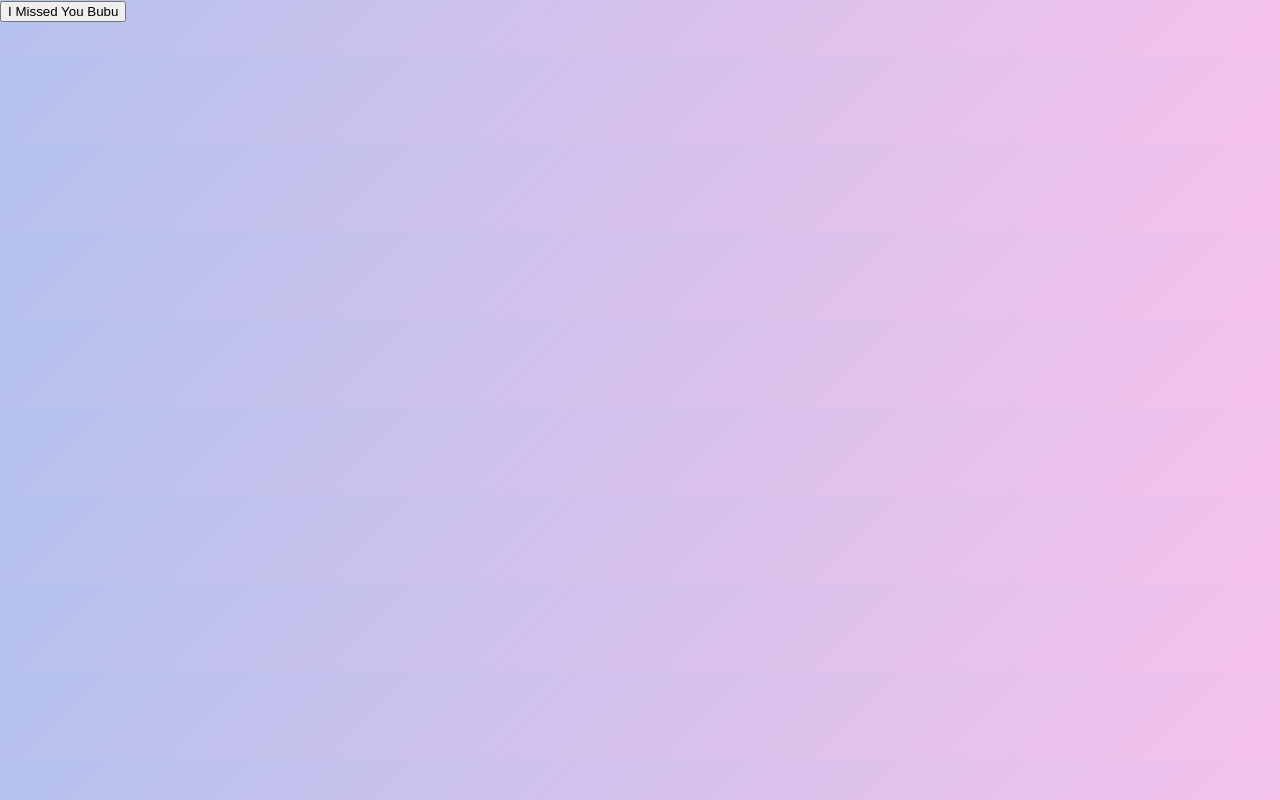
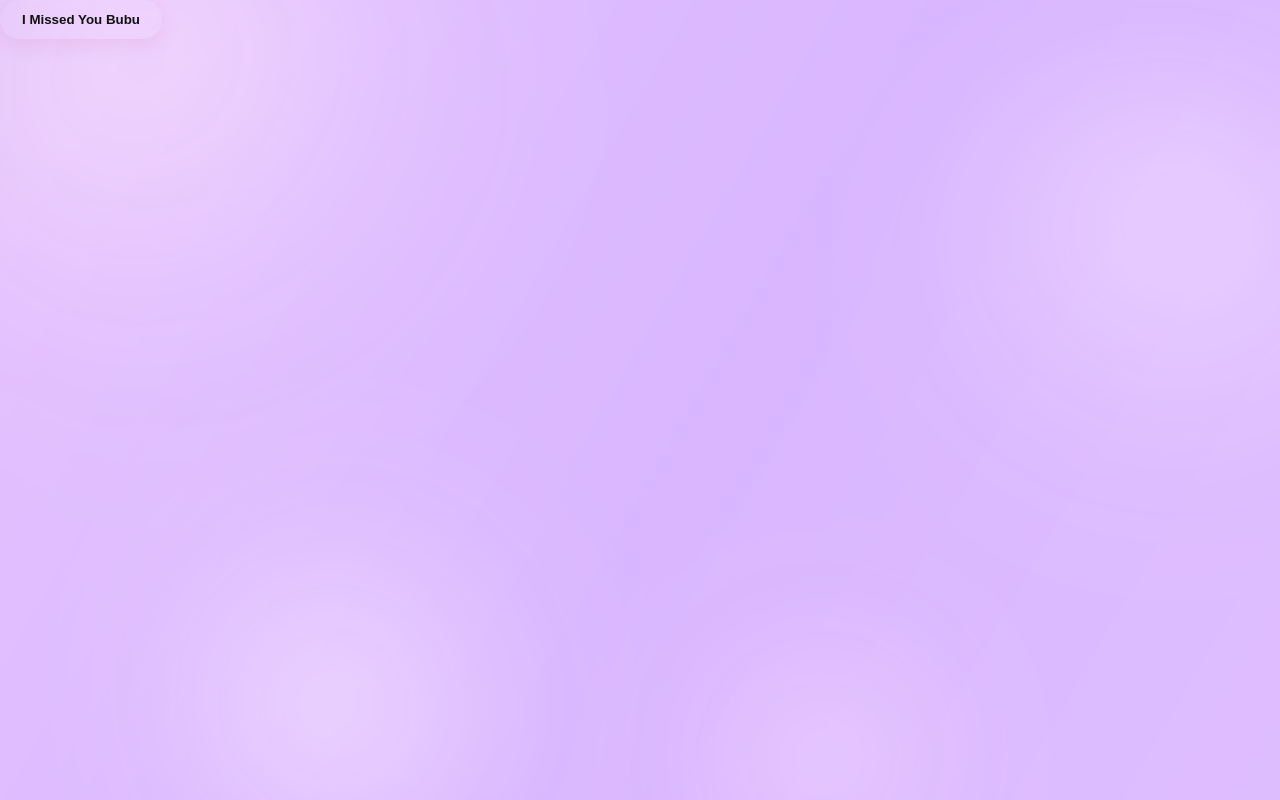
Before and after one commit to yxbudgqjdqdxq/idk22, a Next.js app: page / in a window 1280 px wide. Built offline with nearby package versions, Linux system fonts and the light colour scheme.

Commit message:
Update globals.css

```diff
--- a/styles/globals.css
+++ b/styles/globals.css
@@ -1,71 +1,238 @@
-@tailwind base;
-@tailwind components;
-@tailwind utilities;
+/* styles/globals.css
+   Dreamy gradient + blurred blobs + page transitions + soft button styles
+*/
 
-/* 1. Animation for the flowing gradient background */
-@keyframes gradient-animation {
-  0% { background-position: 0% 50%; }
-  50% { background-position: 100% 50%; }
-  100% { background-position: 0% 50%; }
+/* ------------ theme variables ------------ */
+:root{
+  --bg-blur: 68px;
+  --blob-opacity: 0.62;
+  --accent-1: #ffd1ea; /* pastel pink */
+  --accent-2: #d6b3ff; /* pastel purple */
+  --accent-3: #ffe8f8; /* light rose */
+  --page-fade-duration: 640ms;
 }
 
-/* 2. Animation for the floating blobs */
-@keyframes blob-animation {
-  0% { transform: translate(0px, 0px) scale(1); }
-  33% { transform: translate(30px, -50px) scale(1.1); }
-  66% { transform: translate(-20px, 20px) scale(0.9); }
-  100% { transform: translate(0px, 0px) scale(1); }
+/* Keep app layout stable */
+html, body, #__next {
+  height: 100%;
+}
+body {
+  margin: 0;
+  font-family: -apple-system, BlinkMacSystemFont, "Segoe UI", Roboto, "Helvetica Neue", Arial;
+  background: #fff;
+  color: inherit;
+  -webkit-font-smoothing: antialiased;
+  -moz-osx-font-smoothing: grayscale;
 }
 
-/* 3. Animation for the smooth page fade-in transition */
-@keyframes fadeIn {
-  from {
-    opacity: 0;
-    transform: translateY(15px);
-  }
-  to {
-    opacity: 1;
-    transform: translateY(0);
-  }
+/* ---------- Animated background (fixed, behind content) ---------- */
+.animated-bg {
+  position: fixed;
+  inset: 0;
+  z-index: -1;
+  overflow: hidden;
+  pointer-events: none;
 }
 
-/* Base styles applied to the entire site */
-html,
-body {
-  padding: 0;
-  margin: 0;
-  font-family: -apple-system, BlinkMacSystemFont, Segoe UI, Roboto, Oxygen,
-    Ubuntu, Cantarell, Fira Sans, Droid Sans, Helvetica Neue, sans-serif;
-
-  /* Applying the animated gradient */
-  background: linear-gradient(-45deg, #fbc2eb, #a6c1ee, #e0c3fc, #8ec5fc);
+/* Soft multi-stop gradient that slowly shifts */
+.gradient-overlay {
+  position: absolute;
+  inset: -25%;
+  background: linear-gradient(120deg, var(--accent-1) 0%, #f7d7f0 18%, var(--accent-2) 44%, var(--accent-3) 100%);
   background-size: 400% 400%;
-  animation: gradient-animation 20s ease infinite;
+  filter: blur(28px) saturate(1.05);
+  transform: scale(1.02);
+  opacity: 0.95;
+  animation: gradientShift 32s ease-in-out infinite;
+  mix-blend-mode: color-dodge;
 }
 
-a {
-  color: inherit;
-  text-decoration: none;
+/* Blobs: blurred radial gradients */
+.blob {
+  position: absolute;
+  border-radius: 50%;
+  filter: blur(var(--bg-blur)) saturate(1.05);
+  mix-blend-mode: screen;
+  opacity: var(--blob-opacity);
+  transform-origin: center;
 }
 
-* {
-  box-sizing: border-box;
+/* Blob variants (positions, sizes, colors) */
+.blob-1 {
+  width: 600px;
+  height: 600px;
+  left: -8%;
+  top: -10%;
+  background: radial-gradient(circle at 30% 30%, rgba(255,182,193,0.95), rgba(255,182,193,0.18) 42%, transparent 70%);
+  animation: move1 30s ease-in-out infinite;
+}
+.blob-2 {
+  width: 480px;
+  height: 480px;
+  right: -10%;
+  top: 6%;
+  background: radial-gradient(circle at 60% 30%, rgba(214,179,255,0.92), rgba(214,179,255,0.2) 44%, transparent 72%);
+  animation: move2 34s ease-in-out infinite;
+}
+.blob-3 {
+  width: 420px;
+  height: 420px;
+  left: 12%;
+  bottom: -14%;
+  background: radial-gradient(circle at 40% 60%, rgba(255,223,244,0.95), rgba(255,223,244,0.18) 44%, transparent 72%);
+  animation: move3 36s ease-in-out infinite;
+}
+.blob-4 {
+  width: 320px;
+  height: 320px;
+  right: 26%;
+  bottom: -6%;
+  background: radial-gradient(circle at 60% 60%, rgba(255,196,230,0.9), rgba(199,21,133,0.16) 46%, transparent 75%);
+  animation: move4 28s ease-in-out infinite;
 }
 
-/* Utility class to trigger the page transition animation */
-.page-transition {
-  animation: fadeIn 0.5s ease-out forwards;
+/* Gradient shift keyframes */
+@keyframes gradientShift {
+  0% { background-position: 0% 50%; filter: blur(26px) saturate(1); }
+  33% { background-position: 50% 30%; filter: blur(30px) saturate(1.06); }
+  66% { background-position: 100% 60%; filter: blur(26px) saturate(1.08); }
+  100% { background-position: 0% 50%; filter: blur(26px) saturate(1); }
 }
 
-/* Utility classes to control the blob animations */
-.animate-blob {
-  animation: blob-animation 10s infinite ease-in-out;
+/* Blob movement keyframes (slow and looped) */
+@keyframes move1 {
+  0%   { transform: translate(0,0) scale(1) rotate(0deg); }
+  25%  { transform: translate(48px, -32px) scale(1.04) rotate(6deg); }
+  50%  { transform: translate(0, -86px) scale(1) rotate(0deg); }
+  75%  { transform: translate(-36px, -18px) scale(0.98) rotate(-6deg); }
+  100% { transform: translate(0,0) scale(1) rotate(0deg); }
+}
+@keyframes move2 {
+  0%   { transform: translate(0,0) scale(1) rotate(0deg); }
+  25%  { transform: translate(-30px, 30px) scale(1.02) rotate(-4deg); }
+  50%  { transform: translate(16px, 66px) scale(1) rotate(2deg); }
+  75%  { transform: translate(36px, 10px) scale(0.98) rotate(3deg); }
+  100% { transform: translate(0,0) scale(1) rotate(0deg); }
+}
+@keyframes move3 {
+  0%   { transform: translate(0,0) scale(1) rotate(0deg); }
+  33%  { transform: translate(18px, -44px) scale(1.03) rotate(6deg); }
+  66%  { transform: translate(-28px, -22px) scale(1) rotate(-3deg); }
+  100% { transform: translate(0,0) scale(1) rotate(0deg); }
+}
+@keyframes move4 {
+  0%   { transform: translate(0,0) scale(1) rotate(0deg); }
+  25%  { transform: translate(8px, 40px) scale(1.02) rotate(3deg); }
+  50%  { transform: translate(-16px, -30px) scale(1) rotate(-4deg); }
+  100% { transform: translate(0,0) scale(1) rotate(0deg); }
 }
 
-.animation-delay-2s {
-  animation-delay: 2s;
+/* Ensure app content is above background */
+.app-content {
+  position: relative;
+  z-index: 1;
 }
 
-.animation-delay-4s {
-  animation-delay: 4s;
+/* Page transition: fade + slight upward slide on mount */
+.page-wrapper {
+  will-change: opacity, transform;
+  animation: pageFadeSlide var(--page-fade-duration) cubic-bezier(.2,.85,.32,1) both;
 }
+@keyframes pageFadeSlide {
+  from { opacity: 0; transform: translateY(10px); }
+  to   { opacity: 1; transform: translateY(0); }
+}
+
+/* ===================== Button styling: soft, rounded, non-rectangular ===================== */
+/* Apply to general button and <a> elements styled as buttons.
+   To opt in a particular button, add class="cute-btn" or update your existing button markup.
+*/
+.cute-btn,
+button,
+button[type="button"],
+a.cute-btn,
+a.button-like {
+  display: inline-flex;
+  align-items: center;
+  justify-content: center;
+  gap: 10px;
+  padding: 12px 22px;
+  border-radius: 999px; /* pill / capsule */
+  border: 1px solid rgba(255,255,255,0.18);
+  background: linear-gradient(180deg, rgba(255,255,255,0.06), rgba(255,255,255,0.02));
+  backdrop-filter: blur(6px) saturate(1.03);
+  box-shadow: 0 6px 20px rgba(189, 83, 140, 0.12), inset 0 -1px 0 rgba(255,255,255,0.02);
+  color: #111;
+  cursor: pointer;
+  text-decoration: none;
+  transition: transform 180ms ease, box-shadow 160ms ease;
+  font-weight: 600;
+  -webkit-tap-highlight-color: transparent;
+  border: none;
+}
+
+/* Soft hover/press states */
+.cute-btn:hover,
+button:hover,
+a.cute-btn:hover {
+  transform: translateY(-3px);
+  box-shadow: 0 12px 30px rgba(189,83,140,0.14);
+}
+.cute-btn:active,
+button:active,
+a.cute-btn:active {
+  transform: translateY(0);
+  box-shadow: 0 6px 18px rgba(189,83,140,0.08);
+  opacity: 0.98;
+}
+
+/* If you need an outlined variant */
+.cute-btn.outline {
+  background: transparent;
+  border: 1px solid rgba(255,255,255,0.12);
+  color: #fff;
+}
+
+/* ===================== Homepage hero centering helper ===================== */
+/* Use this on the homepage wrapper that contains the "I Missed You Bubu" title */
+.hero-center {
+  min-height: calc(100vh - 0px); /* full viewport height */
+  display: flex;
+  align-items: center;
+  justify-content: center;
+  flex-direction: column;
+  text-align: center;
+  gap: 18px;
+  padding: 28px;
+  box-sizing: border-box;
+  z-index: 2; /* above background */
+}
+
+/* Title style — preserve your existing font sizes, but center it and add soft glow */
+.hero-center h1 {
+  margin: 0;
+  font-size: clamp(28px, 6vw, 52px);
+  letter-spacing: -0.02em;
+  color: #111;
+  text-shadow: 0 6px 30px rgba(214,179,255,0.12);
+}
+
+/* small helper: ensure text and buttons remain visible on smaller screens */
+@media (max-width: 640px) {
+  .hero-center { padding: 18px; gap: 14px; }
+  .hero-center h1 { font-size: clamp(24px, 7.5vw, 40px); }
+  .cute-btn { padding: 10px 18px; }
+}
+
+/* Keep focus outlines visible */
+:focus {
+  outline-offset: 3px;
+  outline: 2px solid rgba(214,179,255,0.45);
+  outline-style: auto;
+}
+
+/* Safety: ensure background never blocks clicks (extra) */
+.animated-bg,
+.animated-bg * {
+  pointer-events: none !important;
+}
```
